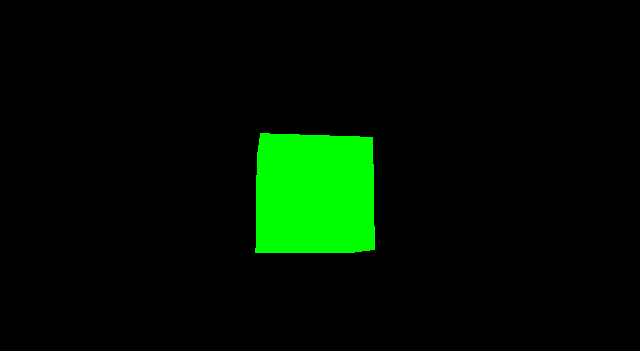
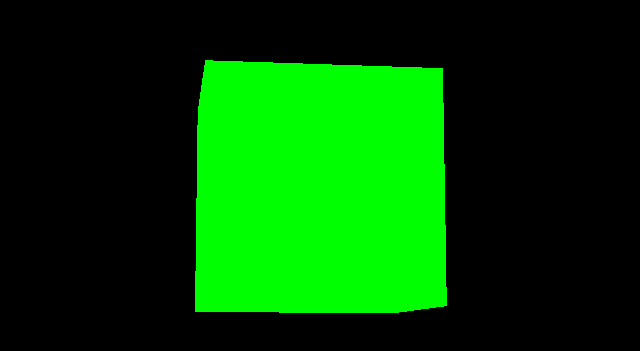
Before and after one commit to yeong-and/my-page, a plain HTML site: page index.html in a window 1280 px wide. Shown: the part 201-552 px from the top of the page, without its empty margins (330-970 px from the left). Drawn offline with nearby package versions, Linux system fonts and the light colour scheme.

Commit message:
기본화면

```diff
--- a/css/style.css
+++ b/css/style.css
@@ -1,7 +1,4 @@
 body {
     margin: 0;
+    overflow: hidden;
 }
-
-canvas {
-    display: block;
-}
--- a/js/three.js
+++ b/js/three.js
@@ -2,13 +2,13 @@
 
 const scene = new THREE.Scene();
 const camera = new THREE.PerspectiveCamera(
-  75,
+  40,
   window.innerWidth / window.innerHeight,
   0.1,
   1000
 );
+const renderer = new THREE.WebGLRenderer();
 
-const renderer = new THREE.WebGLRenderer();
 renderer.setSize(window.innerWidth, window.innerHeight);
 document.body.appendChild(renderer.domElement);
 
@@ -19,8 +19,8 @@
 
 camera.position.z = 5;
 
-function animate() {
-  requestAnimationFrame(animate);
+function render() {
+  requestAnimationFrame(render);
 
   cube.rotation.x += 0.01;
   cube.rotation.y += 0.01;
@@ -28,4 +28,4 @@
   renderer.render(scene, camera);
 }
 
-animate();
+render();
```
Also changed, not shown: index.html (+1 -2 lines).
